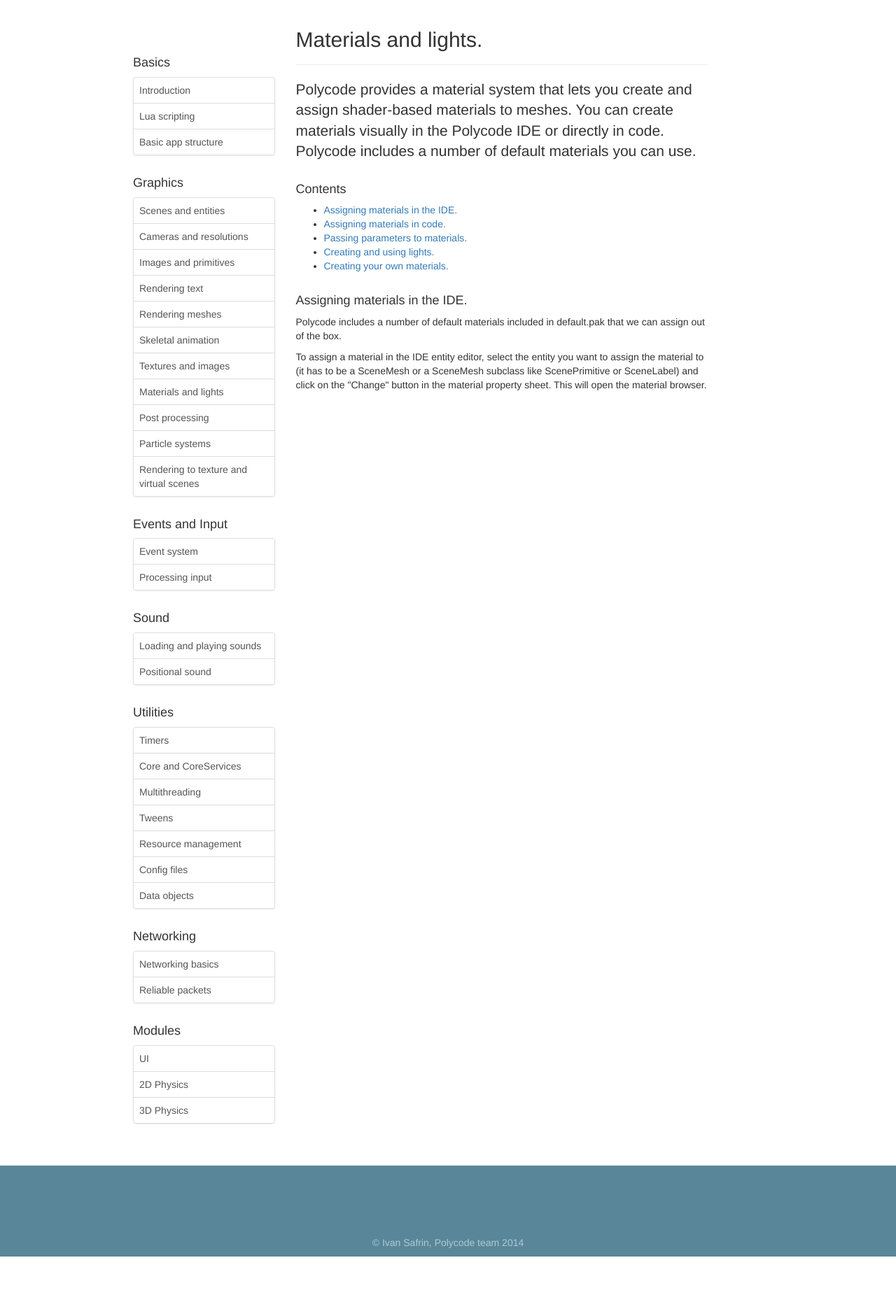
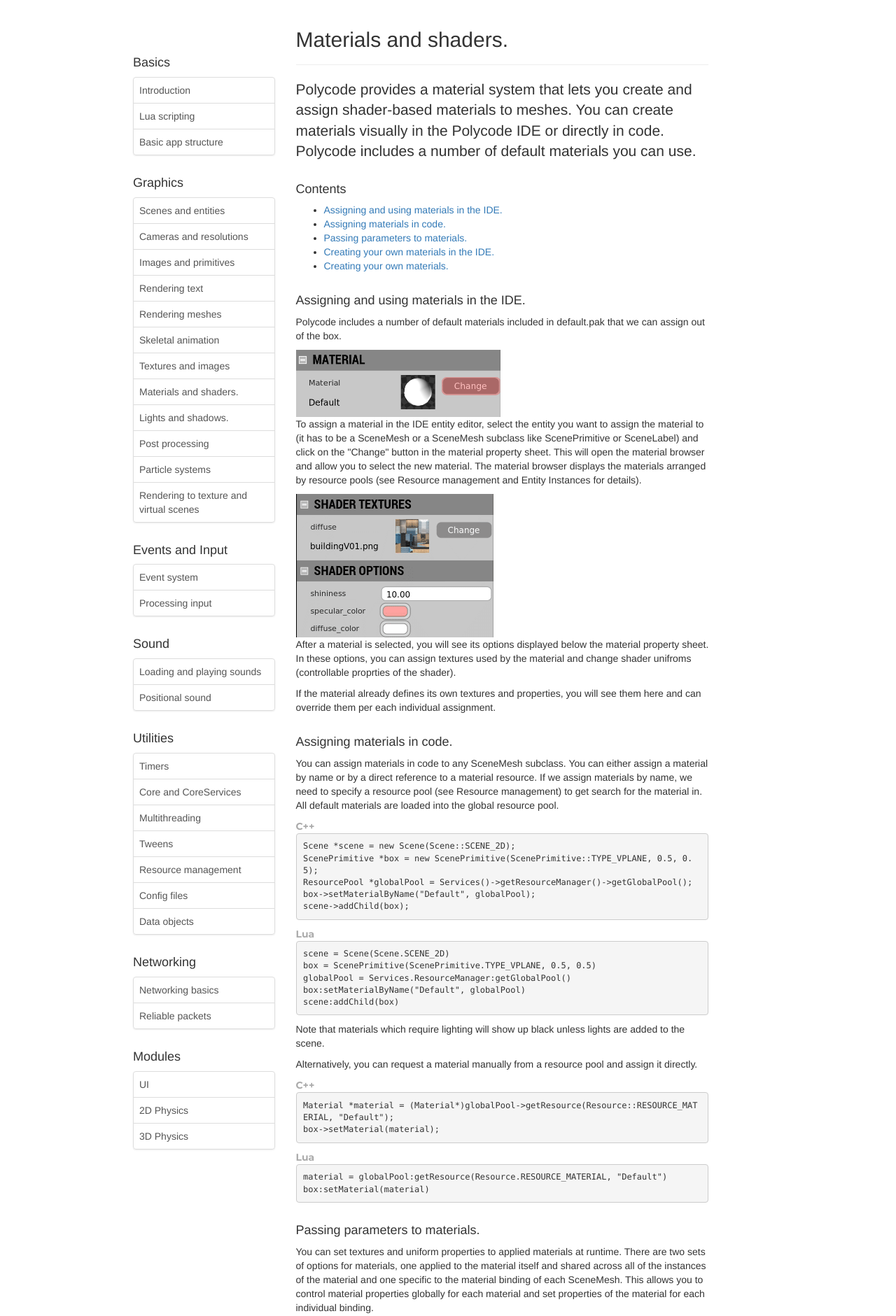
Before and after one commit to ivansafrin/PolycodeSite, a PHP site: page /learn/materials in a window 1280 px wide. Shown: the part 51-1932 px from the top of the page at 70% size. Before the commit the page ends 1847 px from the top, so only its background shows below. Run offline with PHP 8.4, Linux system fonts and the light colour scheme; some libraries are stand-ins or nearby versions.

Commit message:
More learning content

```diff
--- a/learn/content/materials.html
+++ b/learn/content/materials.html
@@ -1,16 +1,80 @@
 <div class="page-header">
-<h2>Materials and lights.</h2>
+<h2>Materials and shaders.</h2>
 </div>
 <p class="lead">Polycode provides a material system that lets you create and assign shader-based materials to meshes. You can create materials visually in the Polycode IDE or directly in code. Polycode includes a number of default materials you can use.</p>
 <h4>Contents</h4>
 <ul>
-	<li><a href="#assigning">Assigning materials in the IDE.</a></li>
-	<li><a href="#assigning_code">Assigning materials in code.</a></li>
+	<li><a href="#ide">Assigning and using materials in the IDE.</a></li>
+	<li><a href="#assigning">Assigning materials in code.</a></li>
 	<li><a href="#params">Passing parameters to materials.</a></li>
-	<li><a href="#lights">Creating and using lights.</a></li>
+	<li><a href="#creating_ide">Creating your own materials in the IDE.</a></li>
 	<li><a href="#creating">Creating your own materials.</a></li>
 </ul>
-<h4 id="assigning">Assigning materials in the IDE.</h4>
+<h4 id="ide">Assigning and using materials in the IDE.</h4>
 <p>Polycode includes a number of default materials included in default.pak that we can assign out of the box.</p>
+<img class="limg_l" width="292" src="/learn/images/material_prop.png">
 <p>To assign a material in the IDE entity editor, select the entity you want to assign the material to (it has to be a SceneMesh or a SceneMesh subclass like ScenePrimitive or SceneLabel) and click on the "Change" button in the material property sheet.
-This will open the material browser.</p>
+This will open the material browser and allow you to select the new material. The material browser displays the materials arranged by resource pools (see Resource management and Entity Instances for details).</p>
+<img class="limg_r" width="282" src="/learn/images/material_options.png">
+<p>After a material is selected, you will see its options displayed below the material property sheet. In these options, you can assign textures used by the material and change shader unifroms (controllable proprties of the shader).</p>
+<p>If the material already defines its own textures and properties, you will see them here and can override them per each individual assignment.</p>
+<h4 id="assigning">Assigning materials in code.</h4>
+<p>You can assign materials in code to any SceneMesh subclass. You can either assign a material by name or by a direct reference to a material resource. If we assign materials by name, we need to specify a resource pool (see Resource management) to get search for the material in. All default materials are loaded into the global resource pool.</p>
+<div class="codeh">C++</div>
+<pre><code class="prettyprint">Scene *scene = new Scene(Scene::SCENE_2D);
+ScenePrimitive *box = new ScenePrimitive(ScenePrimitive::TYPE_VPLANE, 0.5, 0.5);
+ResourcePool *globalPool = Services()->getResourceManager()->getGlobalPool();
+box->setMaterialByName("Default", globalPool);
+scene->addChild(box);</code></pre>
+<div class="codeh">Lua</div>
+<pre><code class="prettyprint">scene = Scene(Scene.SCENE_2D)
+box = ScenePrimitive(ScenePrimitive.TYPE_VPLANE, 0.5, 0.5)
+globalPool = Services.ResourceManager:getGlobalPool()
+box:setMaterialByName("Default", globalPool)
+scene:addChild(box)</code></pre>
+<p>Note that materials which require lighting will show up black unless lights are added to the scene.</p>
+<p>Alternatively, you can request a material manually from a resource pool and assign it directly.</p>
+<div class="codeh">C++</div>
+<pre><code class="prettyprint">Material *material = (Material*)globalPool->getResource(Resource::RESOURCE_MATERIAL, "Default");
+box->setMaterial(material);</code></pre>
+<div class="codeh">Lua</div>
+<pre><code class="prettyprint">material = globalPool:getResource(Resource.RESOURCE_MATERIAL, "Default")
+box:setMaterial(material)</code></pre>
+<h4 id="params">Passing parameters to materials.</h4>
+<p>You can set textures and uniform properties to applied materials at runtime. There are two sets of options for materials, one applied to the material itself and shared across all of the instances of the material and one specific to the material binding of each SceneMesh. This allows you to control material properties globally for each material and set properties of the material for each individual binding.</p>
+<p>Most of the time, you want to control the properties for each individual binding. This is done using the ShaderBinding class member of SceneMesh, accessible via the <b>getLocalShaderOptions</b> method. A ShaderBinding contains a list of textures and uniforms that are applied to the material shaders as uniforms. When a material is assigned to a SceneMesh, its local shader options are blank, effectively using the ShaderBinding settings of the material. If you add parameters or textures to the local shader binding, they will override the same settings in the global material.</p>
+<p>Parameteres can be of different types, depending on the shader's uniform types, but they all share the same class <b>LocalShaderParam</b>. Depending on the type of parameter, the correct method must be used to set the parameter data. Here's a list of all supported parameter types, their GLSL uniform type equivalents and data set and get methods.</p>
+<p><b>ProgramParam::PARAM_NUMBER - float - setNumber - getNumber</b></p>
+<p><b>ProgramParam::PARAM_VECTOR2 - vec2 - setVector2 - getVector2</b></p>
+<p><b>ProgramParam::PARAM_VECTOR3 - vec3 - setVector3 - getVector3</b></p>
+<p><b>ProgramParam::PARAM_COLOR - vec4 - setColor - getColor</b></p>
+<p><b>ProgramParam::PARAM_MATRIX - mat4 - setMatrix4 - getMatrix4</b></p>
+<p>Here is an example of setting the diffuse_color uniform. This uniform is of type PARAM_COLOR.</p>
+<div class="codeh">C++</div>
+<pre><code class="prettyprint">ShaderBinding *binding = box->getLocalShaderOptions();
+LocalShaderParam *param = binding->addParam(ProgramParam::PARAM_COLOR, "diffuse_color");
+param->setColor(Color(1.0, 0.0, 0.0, 1.0));</code></pre>
+<div class="codeh">Lua</div>
+<pre><code class="prettyprint">binding = box:getLocalShaderOptions()
+param = binding:addParam(ProgramParam.PARAM_COLOR, "diffuse_color")
+param:setColor(Color(1.0, 0.0, 0.0, 1.0))</code></pre>
+<p>Binding textures or cubemaps works similarly via the ShaderBinding. You can bind any existing Texture via the <b>addTexture</b> method of ShaderBinding.</p>
+<div class="codeh">C++</div>
+<pre><code class="prettyprint">Texture *texture = Services()->getMaterialManager()->createTextureFromFile("dummy.png", false, false, globalPool);
+binding->addTexture("diffuse", texture);</code></pre>
+<div class="codeh">Lua</div>
+<pre><code class="prettyprint">texture = Services.MaterialManager:createTextureFromFile("dummy.png", false, false, globalPool)
+binding:addTexture("diffuse", texture)</code></pre>
+<h4 id="lights">Creating and using lights.</h4>
+<p>You can create lights dynamically in code via the SceneLight class.</p>
+<p>Polycode's lights get automatically sorted by the renderer and passed to materials based on distance to the rendered entity and the light's importance setting. Material shaders can define how many lights of each type they accept.</p>
+<p>There are currently two types of lights you can create.</p>
+<p><b>SceneLight::POINT_LIGHT</b> - A positional light that shines in all directions.</p>
+<p><b>SceneLight::SPOT_LIGHT</b> - A positional, directional spot light that shines light in a cone. Can cast shadows.</p>
+<p>To create a light, instantiate a SceneLight class and use Scene's <b>addLight</b> to add it to the scene. This adds it as a light to the scene, but it doesn't add it to the root entity as a child, so you can add it as a child to another entity if you need to attach the light to something else.</p>
+<div class="codeh">C++</div>
+<pre><code class="prettyprint">SceneLight *light = new SceneLight(SceneLight::POINT_LIGHT, scene, 5.0);
+scene->addLight(light);</code></pre>
+<div class="codeh">Lua</div>
+<pre><code class="prettyprint">light = SceneLight(SceneLight.POINT_LIGHT, scene, 5.0)
+scene:addLight(light)</code></pre>
--- a/learn/learn_header.php
+++ b/learn/learn_header.php
@@ -22,7 +22,8 @@
             <a href="/learn/meshes" class="list-group-item">Rendering meshes</a>
             <a href="/learn/skeletons" class="list-group-item">Skeletal animation</a>
             <a href="/learn/textures" class="list-group-item">Textures and images</a>
-            <a href="/learn/materials" class="list-group-item">Materials and lights</a>
+            <a href="/learn/materials" class="list-group-item">Materials and shaders.</a>
+            <a href="/learn/lights" class="list-group-item">Lights and shadows.</a>
             <a href="/learn/post" class="list-group-item">Post processing</a>
             <a href="/learn/particles" class="list-group-item">Particle systems</a>
             <a href="/learn/render_textures" class="list-group-item">Rendering to texture and virtual scenes</a>
```
Also changed, not shown: learn/content/lights.html (added, +24 -0 lines), learn/images/material_options.png (added), learn/images/material_prop.png (added), 1 other file.
